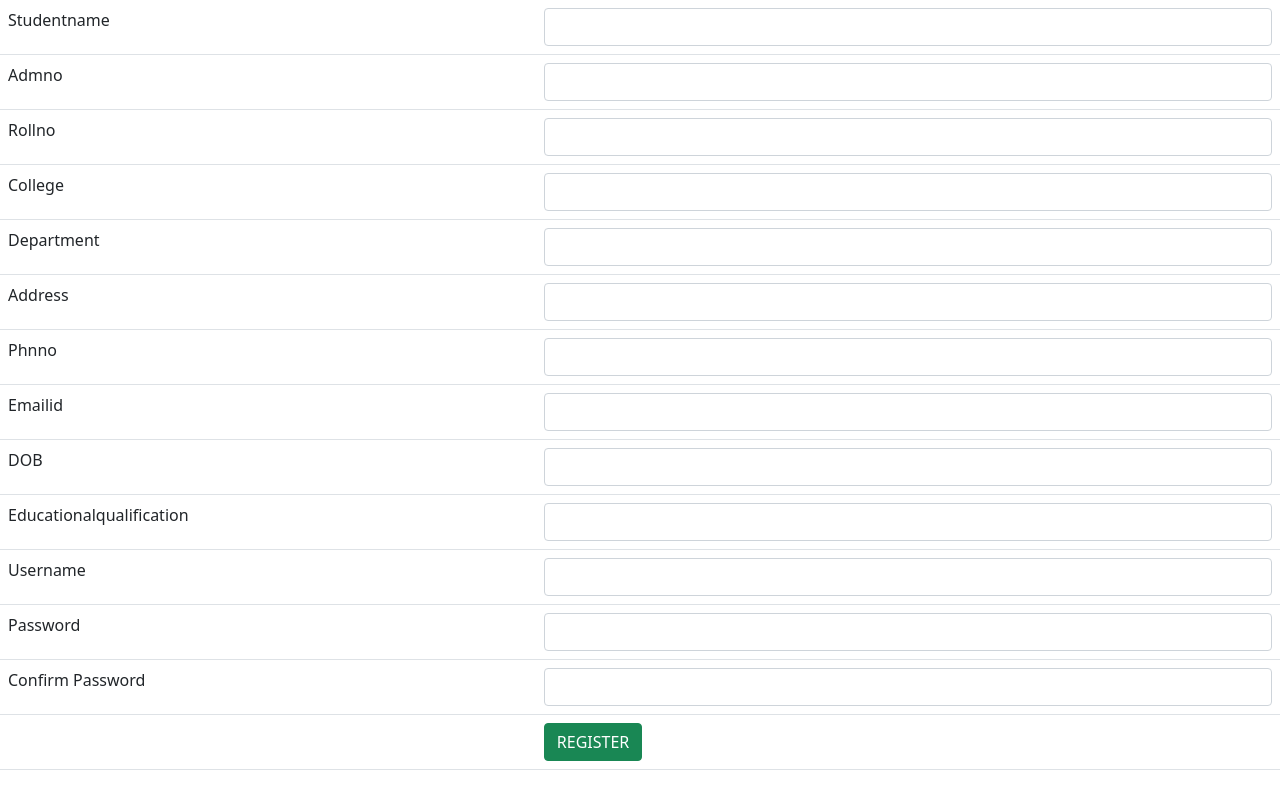
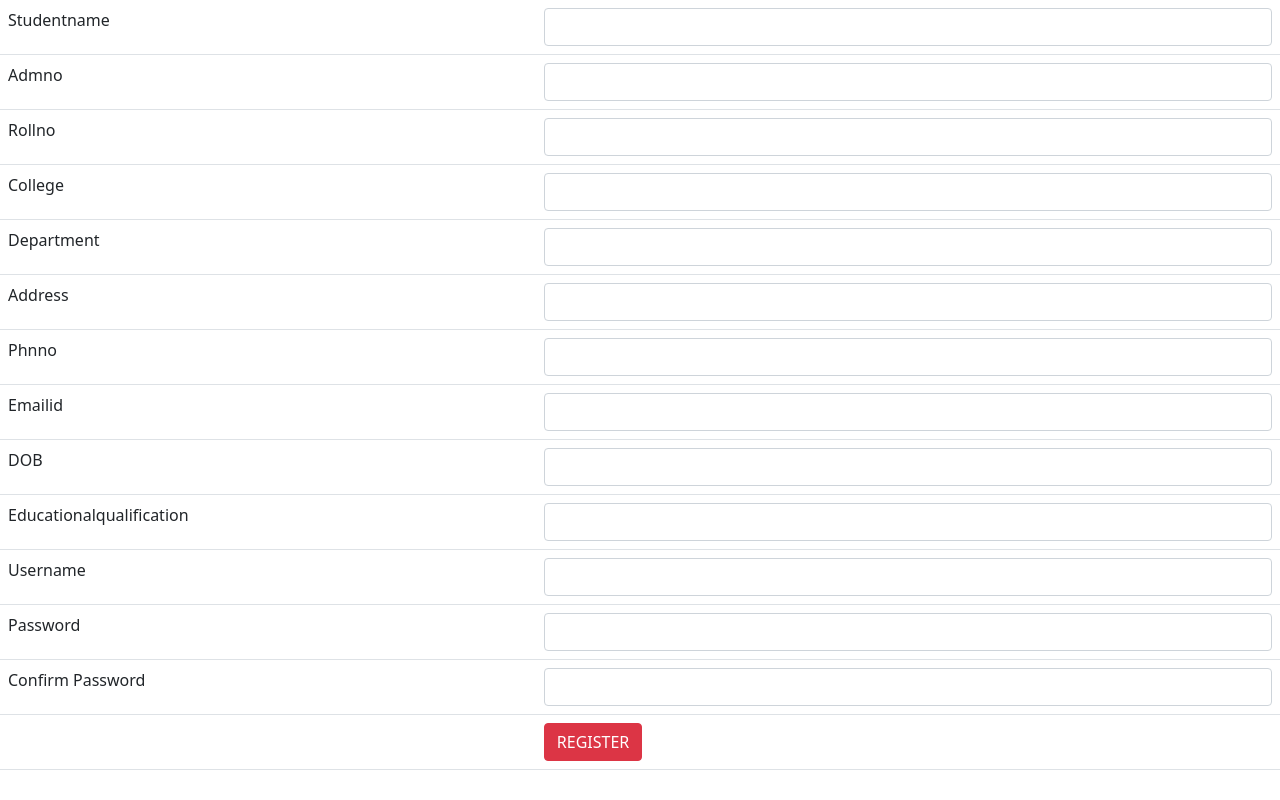
Before and after one commit to Jibi18/studentapp, a plain HTML site: page index.html in a window 1280 px wide. Drawn offline with nearby package versions, Linux system fonts and the light colour scheme.

Commit message:
button colour changed

```diff
--- a/index.html
+++ b/index.html
@@ -64,7 +64,7 @@
 
         <tr>
             <td></td>
-            <td><button class="btn btn-success">REGISTER</button></td>
+            <td><button class="btn btn-danger">REGISTER</button></td>
         </tr>
     </table>
 </body>
```
